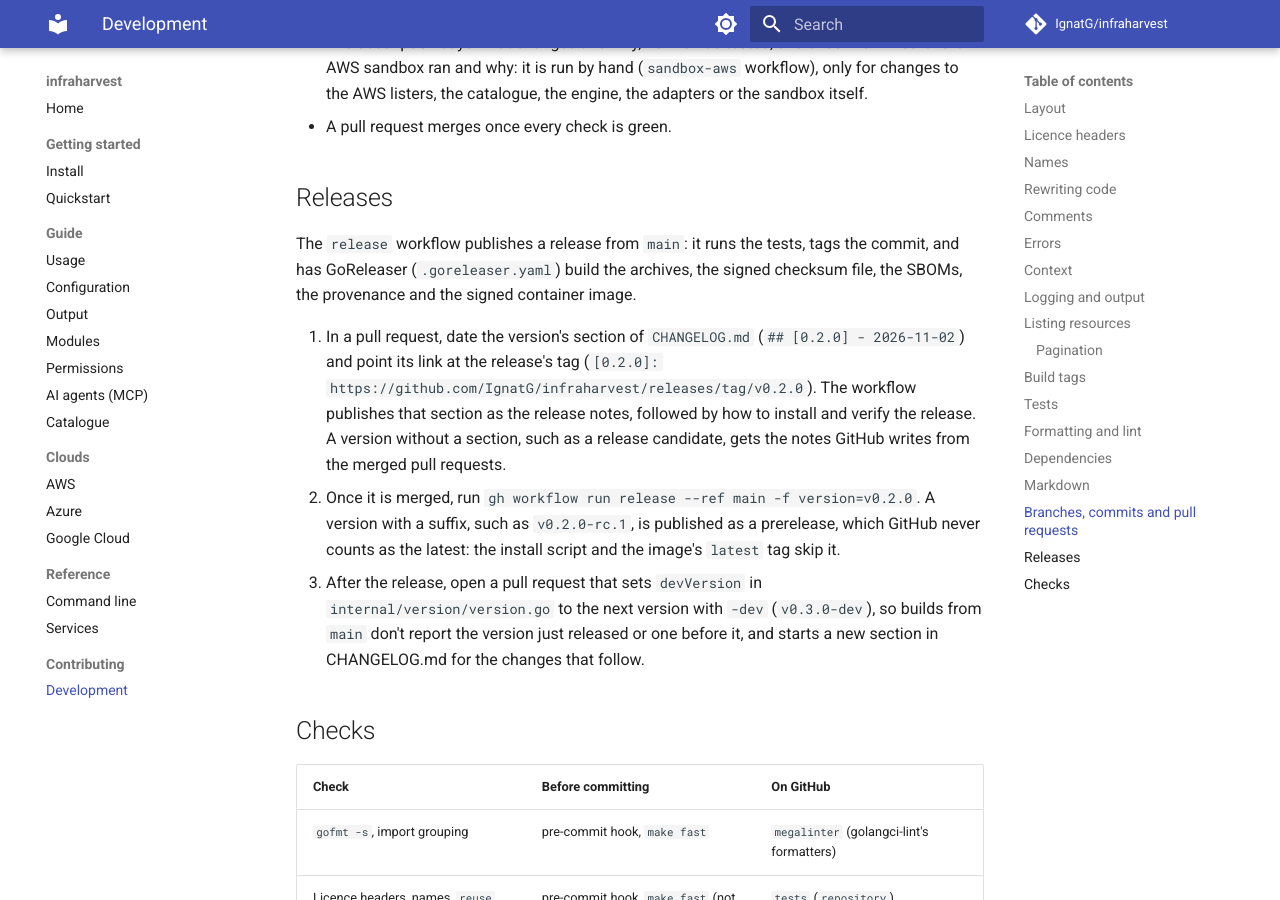
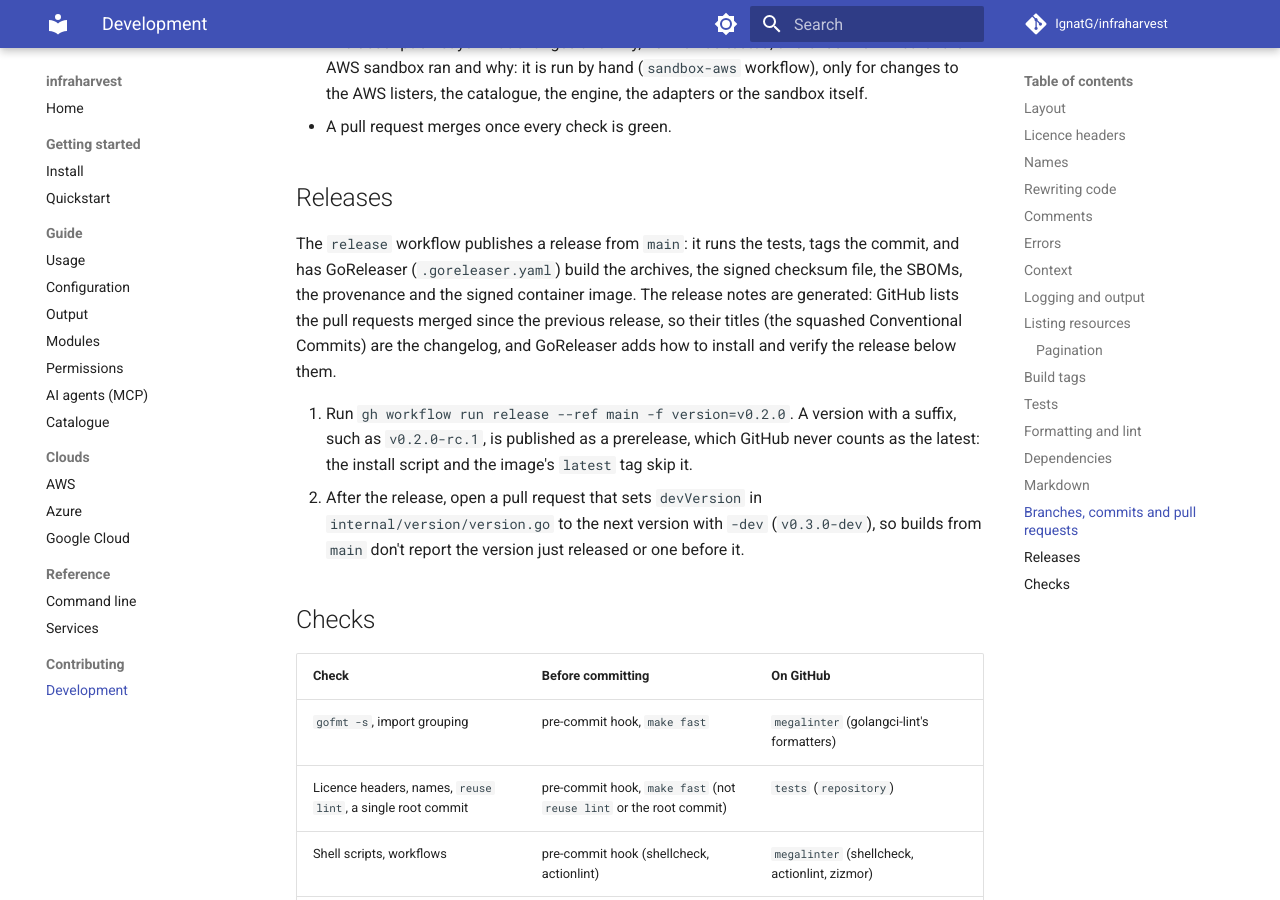
Before and after one commit to IgnatG/infraharvest, an MkDocs documentation site: the page built from docs/development.md, in a window 1280 px wide and 900 px high, scrolled down 9209 px. Built offline with MkDocs 1.6.1 and Material for MkDocs 9.7.7, drawn with Linux system fonts in a browser that asks for light colours; comment, search, counter and statistics services are not loaded.

Commit message:
build(release): keep generated release notes and drop the hand-written changelog

```diff
--- a/docs/development.md
+++ b/docs/development.md
@@ -183,11 +183,10 @@ A new page goes into `mkdocs.yml`'s navigation; the `docs` workflow builds stric
 
 ## Releases
 
-The `release` workflow publishes a release from `main`: it runs the tests, tags the commit, and has GoReleaser (`.goreleaser.yaml`) build the archives, the signed checksum file, the SBOMs, the provenance and the signed container image.
+The `release` workflow publishes a release from `main`: it runs the tests, tags the commit, and has GoReleaser (`.goreleaser.yaml`) build the archives, the signed checksum file, the SBOMs, the provenance and the signed container image. The release notes are generated: GitHub lists the pull requests merged since the previous release, so their titles (the squashed Conventional Commits) are the changelog, and GoReleaser adds how to install and verify the release below them.
 
-1. In a pull request, date the version's section of `CHANGELOG.md` (`## [0.2.0] - 2026-11-02`) and point its link at the release's tag (`[0.2.0]: https://github.com/IgnatG/infraharvest/releases/tag/v0.2.0`). The workflow publishes that section as the release notes, followed by how to install and verify the release. A version without a section, such as a release candidate, gets the notes GitHub writes from the merged pull requests.
-2. Once it is merged, run `gh workflow run release --ref main -f version=v0.2.0`. A version with a suffix, such as `v0.2.0-rc.1`, is published as a prerelease, which GitHub never counts as the latest: the install script and the image's `latest` tag skip it.
-3. After the release, open a pull request that sets `devVersion` in `internal/version/version.go` to the next version with `-dev` (`v0.3.0-dev`), so builds from `main` don't report the version just released or one before it, and starts a new section in CHANGELOG.md for the changes that follow.
+1. Run `gh workflow run release --ref main -f version=v0.2.0`. A version with a suffix, such as `v0.2.0-rc.1`, is published as a prerelease, which GitHub never counts as the latest: the install script and the image's `latest` tag skip it.
+2. After the release, open a pull request that sets `devVersion` in `internal/version/version.go` to the next version with `-dev` (`v0.3.0-dev`), so builds from `main` don't report the version just released or one before it.
 
 ## Checks
 
```
Also changed, not shown: .goreleaser.yaml (+3 -6 lines), CHANGELOG.md (deleted, +0 -27 lines), 1 other file.
